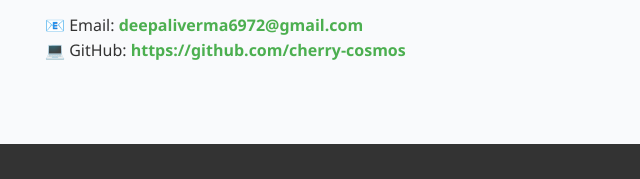
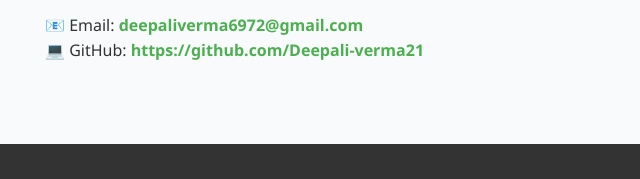
Before and after one commit to Deepali-verma21/deepali-portfolio, a plain HTML site: page index.html in a window 1280 px wide. Shown: the part 1144-1323 px from the top of the page, 145-785 px from the left. Drawn offline with Linux system fonts and the light colour scheme.

Commit message:
Update index.html

```diff
--- a/index.html
+++ b/index.html
@@ -43,7 +43,7 @@
     <h2>Contact</h2>
     <p class="contact">
       📧 Email: <a href="mailto:deepaliverma6972@gmail.com">deepaliverma6972@gmail.com</a><br>
-      💻 GitHub: <a href="#">https://github.com/cherry-cosmos</a>
+      💻 GitHub: <a href="#">https://github.com/Deepali-verma21</a>
     </p>
   </section>
 
```
